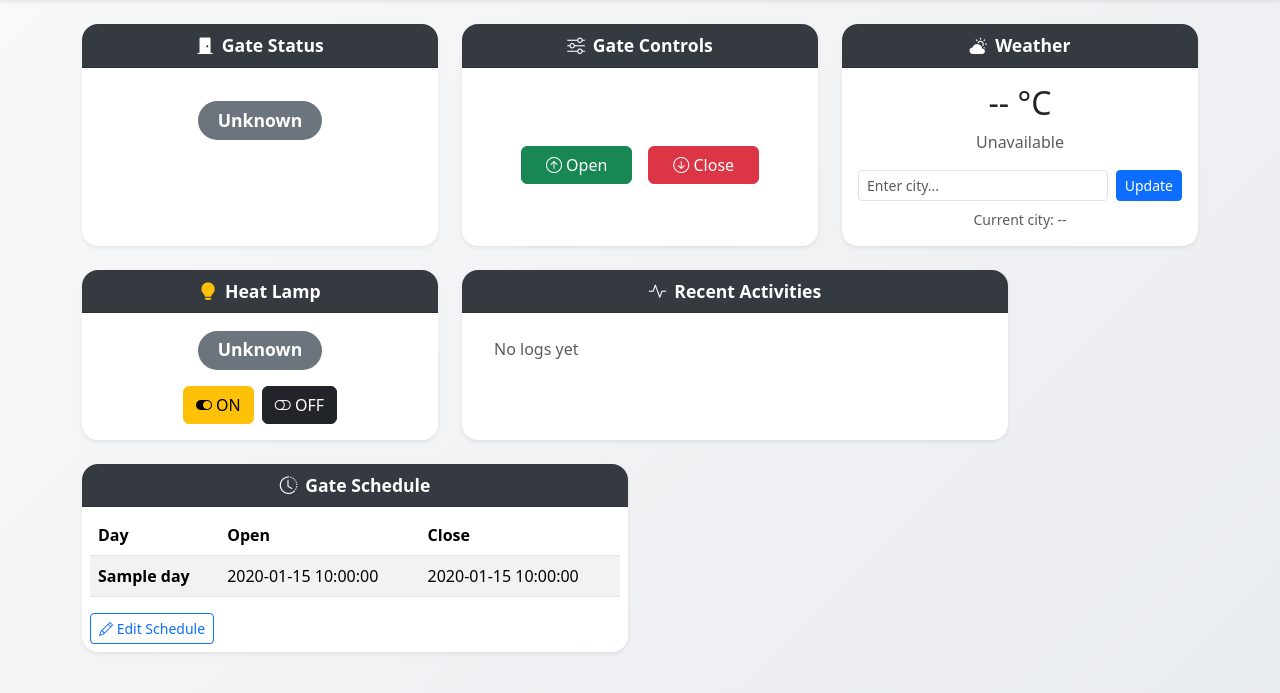
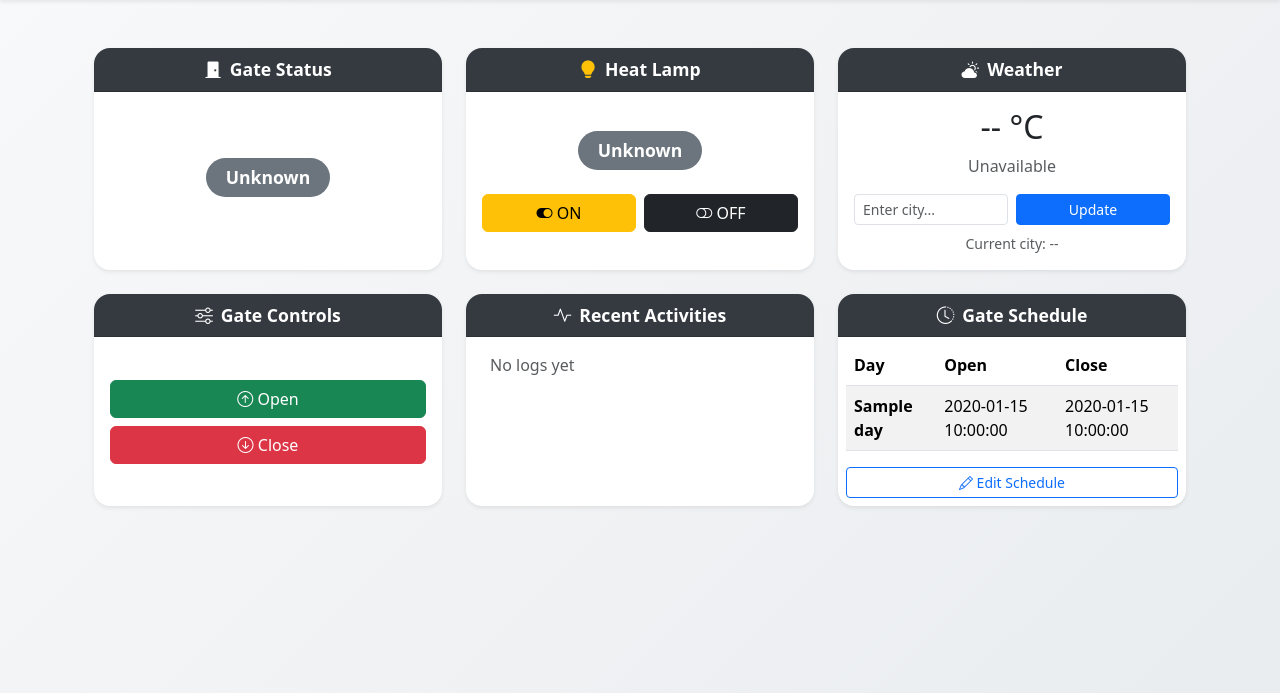
Before and after one commit to attohx/automatic-door-project, a Flask app: template templates/dashboard.html in a window 1280 px wide. Shown: the part 57-750 px from the top of the page. Run offline with Flask 3, Linux system fonts and the light colour scheme; the template is opened without the code that fills it: most values are stand-ins (such as "Sample title", 1, 10 or a date in 2020).

Commit message:
dash resizing

```diff
--- a/templates/dashboard.html
+++ b/templates/dashboard.html
@@ -87,72 +87,75 @@
 
   <!-- Main Content -->
   <div class="container py-4">
-    <div class="row g-4">
+    <div class="container py-4">
 
+  <!-- First Row: Gate Status, Heat Lamp, Weather -->
+  <div class="row g-4 mb-4">
     <!-- Gate Status -->
-      <div class="col-md-4">
-        <div class="card shadow-sm text-center h-100">
+    <div class="col-12 col-md-4">
+      <div class="card shadow-sm text-center h-100 d-flex flex-column">
         <div class="card-header"><i class="bi bi-door-closed-fill"></i> Gate Status</div>
-          <div class="card-body">
-            <h3 id="gate-status" class="mt-3">
+        <div class="card-body flex-grow-1 d-flex align-items-center justify-content-center">
+          <h3 id="gate-status">
             <span class="badge bg-secondary">Loading...</span>
           </h3>
         </div>
       </div>
     </div>
 
-      <!-- Door Controls -->
-      <div class="col-md-4">
-        <div class="card shadow-sm text-center h-100">
-          <div class="card-header"><i class="bi bi-sliders"></i> Gate Controls</div>
-          <div class="card-body d-flex flex-column justify-content-center">
-            <div class="d-flex justify-content-center gap-3 mt-3">
-              <a href="/open" class="btn btn-success px-4"><i class="bi bi-arrow-up-circle"></i> Open</a>
-              <a href="/close" class="btn btn-danger px-4"><i class="bi bi-arrow-down-circle"></i> Close</a>
+    <!-- Heat Lamp -->
+    <div class="col-12 col-md-4">
+      <div class="card shadow-sm text-center h-100 d-flex flex-column">
+        <div class="card-header"><i class="bi bi-lightbulb-fill text-warning"></i> Heat Lamp</div>
+        <div class="card-body flex-grow-1 d-flex flex-column justify-content-center align-items-center">
+          <h3 id="lamp-status">
+            <span class="badge bg-secondary">Loading...</span>
+          </h3>
+          <div class="mt-3 d-flex flex-column flex-md-row gap-2 w-100">
+            <a href="/lamp/on" class="btn btn-warning w-100 w-md-auto"><i class="bi bi-toggle-on"></i> ON</a>
+            <a href="/lamp/off" class="btn btn-dark w-100 w-md-auto"><i class="bi bi-toggle-off"></i> OFF</a>
           </div>
         </div>
       </div>
     </div>
 
     <!-- Weather -->
-      <div class="col-md-4">
-        <div class="card shadow-sm text-center h-100">
+    <div class="col-12 col-md-4">
+      <div class="card shadow-sm text-center h-100 d-flex flex-column">
         <div class="card-header"><i class="bi bi-cloud-sun-fill"></i> Weather</div>
-          <div class="card-body">
+        <div class="card-body flex-grow-1">
           <h2 id="weather-temp">-- °C</h2>
           <p id="weather-condition" class="text-muted">Loading...</p>
-            <form action="/set_city" method="POST" class="mt-3 d-flex">
+          <form action="/set_city" method="POST" class="mt-2 d-flex flex-column flex-md-row gap-2">
             <input type="text" name="city" class="form-control form-control-sm" placeholder="Enter city..." required>
-              <button type="submit" class="btn btn-primary btn-sm ms-2">Update</button>
+            <button type="submit" class="btn btn-primary btn-sm w-100 w-md-auto">Update</button>
           </form>
-            <small class="text-muted d-block mt-2">Current city:
-              <span id="weather-city">--</span>
-            </small>
-          </div>
-        </div>
-      </div>
-
-      <!-- Heat Lamp -->
-      <div class="col-md-4">
-        <div class="card shadow-sm text-center h-100">
-          <div class="card-header"><i class="bi bi-lightbulb-fill text-warning"></i> Heat Lamp</div>
-          <div class="card-body">
-            <h3 id="lamp-status">
-              <span class="badge bg-secondary">Loading...</span>
-            </h3>
-            <div class="mt-3 d-flex justify-content-center gap-2">
-              <a href="/lamp/on" class="btn btn-warning"><i class="bi bi-toggle-on"></i> ON</a>
-              <a href="/lamp/off" class="btn btn-dark"><i class="bi bi-toggle-off"></i> OFF</a>
+          <small class="text-muted d-block mt-2">Current city: <span id="weather-city">--</span></small>
         </div>
       </div>
     </div>
   </div>
 
-      <!-- Logs -->
-      <div class="col-md-6">
-        <div class="card shadow-sm h-100">
+  <!-- Second Row: Gate Controls, Logs, Schedule -->
+  <div class="row g-4">
+    <!-- Gate Controls -->
+    <div class="col-12 col-md-4">
+      <div class="card shadow-sm text-center h-100 d-flex flex-column">
+        <div class="card-header"><i class="bi bi-sliders"></i> Gate Controls</div>
+        <div class="card-body flex-grow-1 d-flex flex-column justify-content-center align-items-center">
+          <div class="d-flex flex-column gap-2 w-100">
+            <a href="/open" class="btn btn-success w-100"><i class="bi bi-arrow-up-circle"></i> Open</a>
+            <a href="/close" class="btn btn-danger w-100"><i class="bi bi-arrow-down-circle"></i> Close</a>
+          </div>
+        </div>
+      </div>
+    </div>
+
+    <!-- Recent Logs -->
+    <div class="col-12 col-md-4">
+      <div class="card shadow-sm h-100 d-flex flex-column">
         <div class="card-header"><i class="bi bi-activity"></i> Recent Activities</div>
-          <div class="card-body">
+        <div class="card-body flex-grow-1 overflow-auto p-2">
           <ul id="log-list" class="list-group list-group-flush">
             <li class="list-group-item text-muted">Loading...</li>
           </ul>
@@ -161,10 +164,10 @@
     </div>
 
     <!-- Schedule -->
-    <div class="col-md-6">
-      <div class="card shadow-sm h-100">
+    <div class="col-12 col-md-4">
+      <div class="card shadow-sm h-100 d-flex flex-column">
         <div class="card-header"><i class="bi bi-clock-history"></i> Gate Schedule</div>
-        <div class="card-body p-2">
+        <div class="card-body flex-grow-1 p-2 overflow-auto">
           <table class="table table-striped table-hover mb-2">
             <thead>
               <tr>
@@ -183,12 +186,15 @@
               {% endfor %}
             </tbody>
           </table>
-          <a href="/edit_schedule" class="btn btn-outline-primary btn-sm mt-2">
+          <a href="/edit_schedule" class="btn btn-outline-primary btn-sm mt-2 w-100">
             <i class="bi bi-pencil"></i> Edit Schedule
           </a>
         </div>
       </div>
     </div>
+  </div>
+</div>
+
 
 
     </div>
```
Lines whose indentation alone changed are shown as unchanged.
